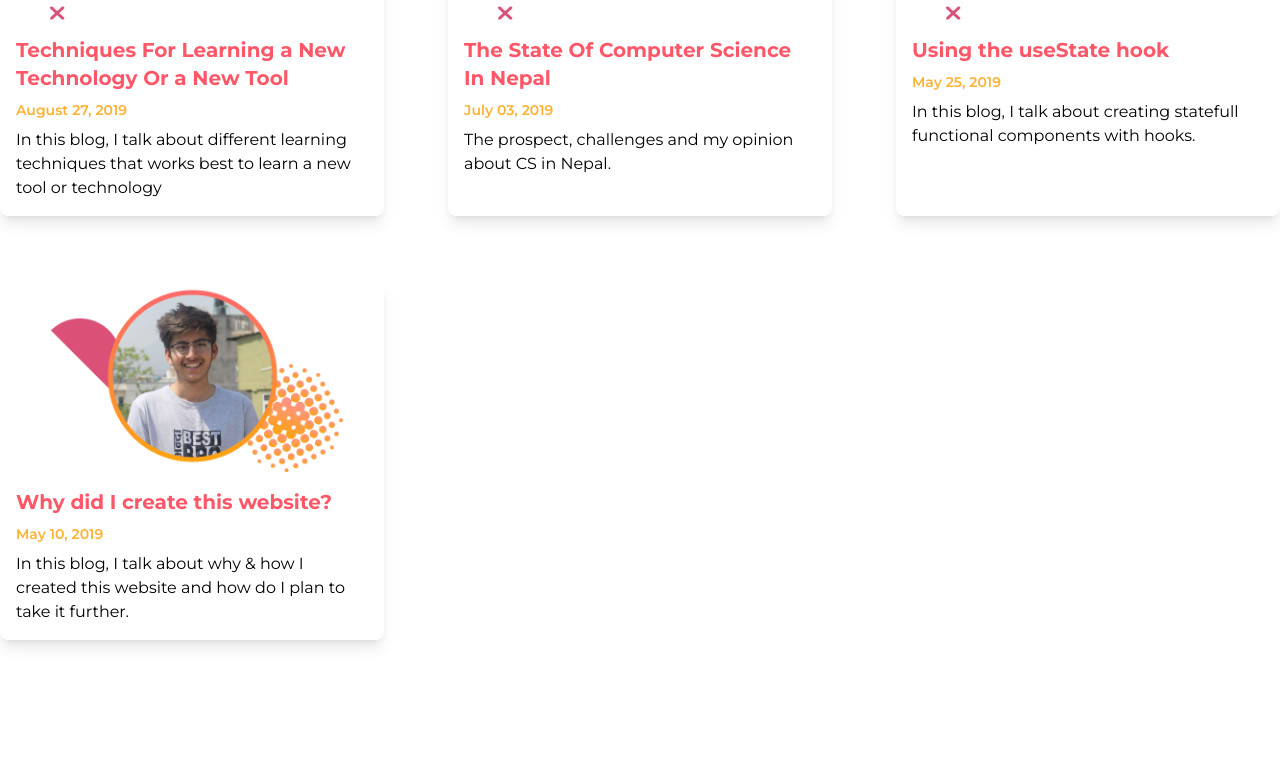
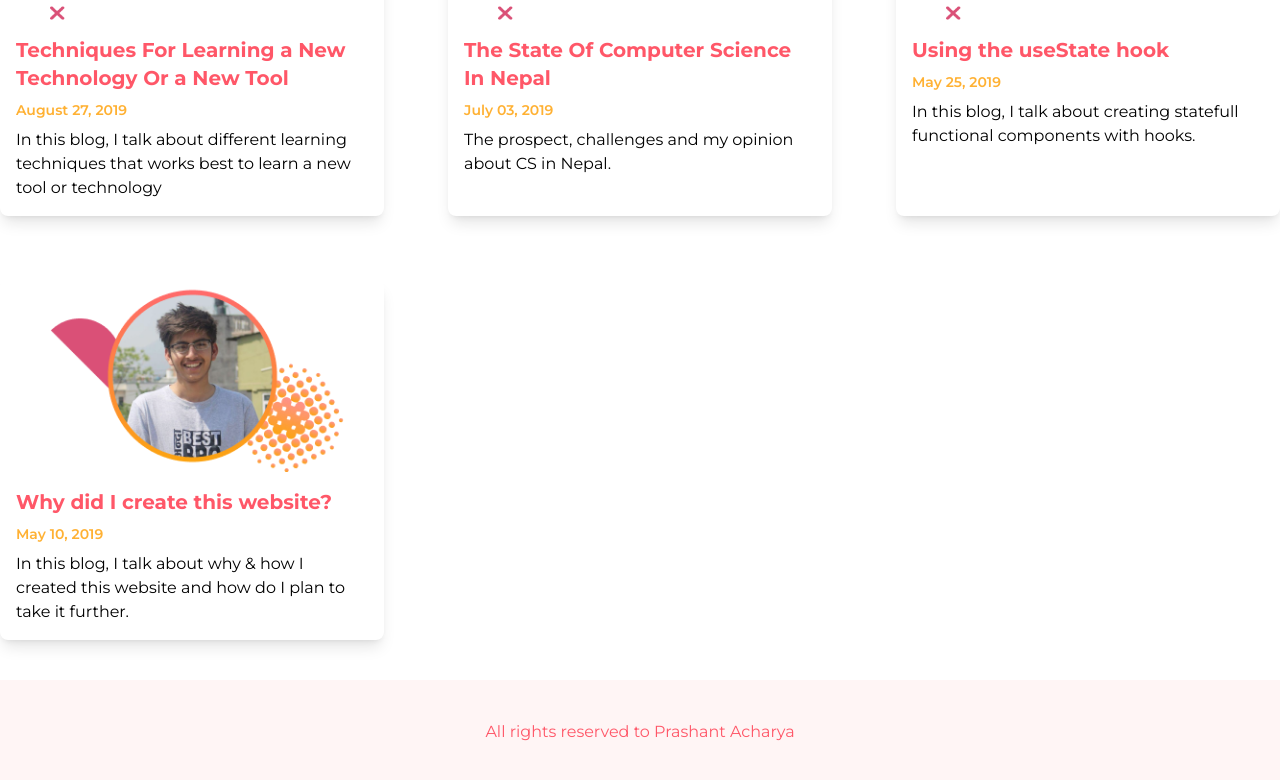
Before and after one commit to prashantacharya/bigomega-v2, a Next.js app: page /blogs in a window 1280 px wide. Shown: the part 2151-2931 px from the top of the page. Before the commit the page ends 2831 px from the top, so only its background shows below. Built offline with nearby package versions, Linux system fonts and the light colour scheme.

Commit message:
Add footer in blog page

```diff
--- a/components/Wrapper.tsx
+++ b/components/Wrapper.tsx
@@ -1,3 +1,4 @@
+import Footer from './Footer';
 import Nav from './Nav';
 
 const Wrapper = (props: any) => {
@@ -5,6 +6,8 @@ const Wrapper = (props: any) => {
     <div className="bg-normal">
       <Nav />
       {props.children}
+
+      <Footer />
     </div>
   );
 };
--- a/pages/index.tsx
+++ b/pages/index.tsx
@@ -11,8 +11,6 @@ const HomePage = (props: any) => {
   const { blogs } = props;
 
   const homePageBlogs = blogs.slice(0, 3);
-
-  console.log(homePageBlogs);
 
   return (
     <div className="bg-normal">
```
